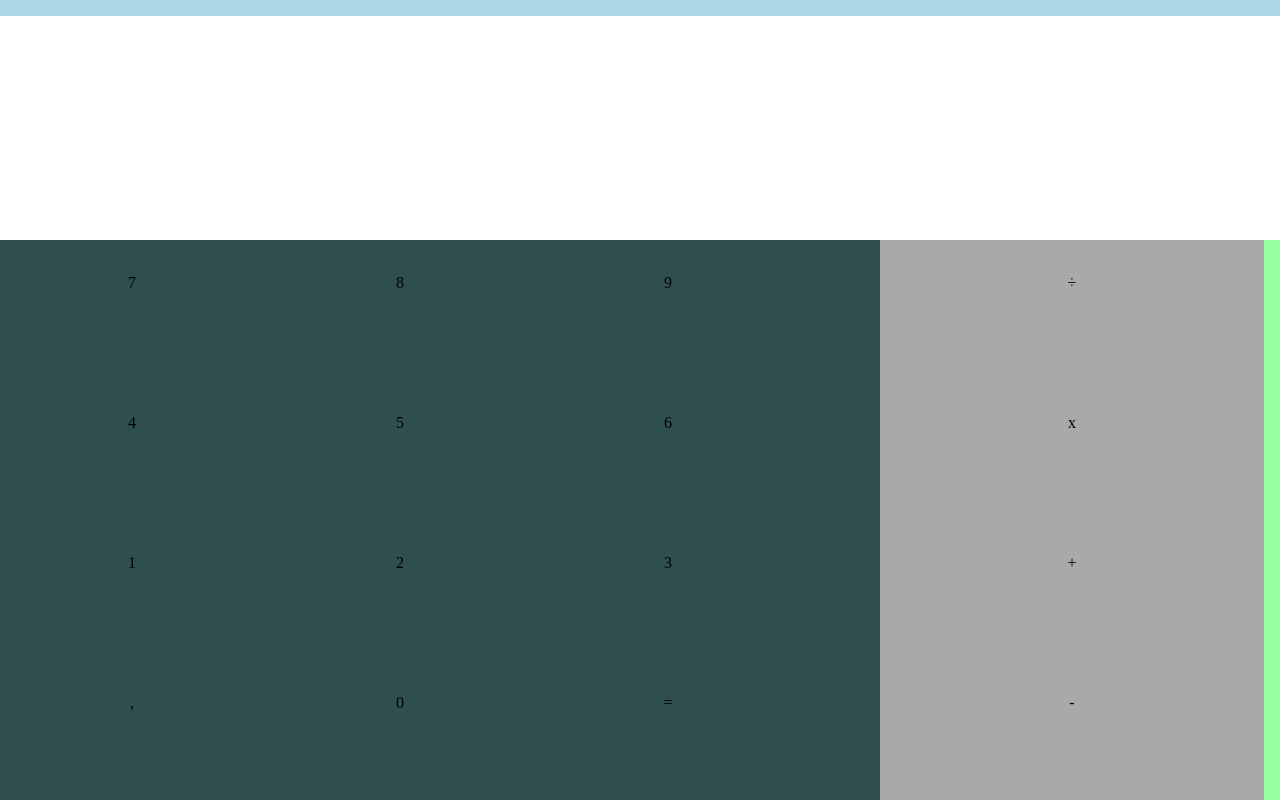
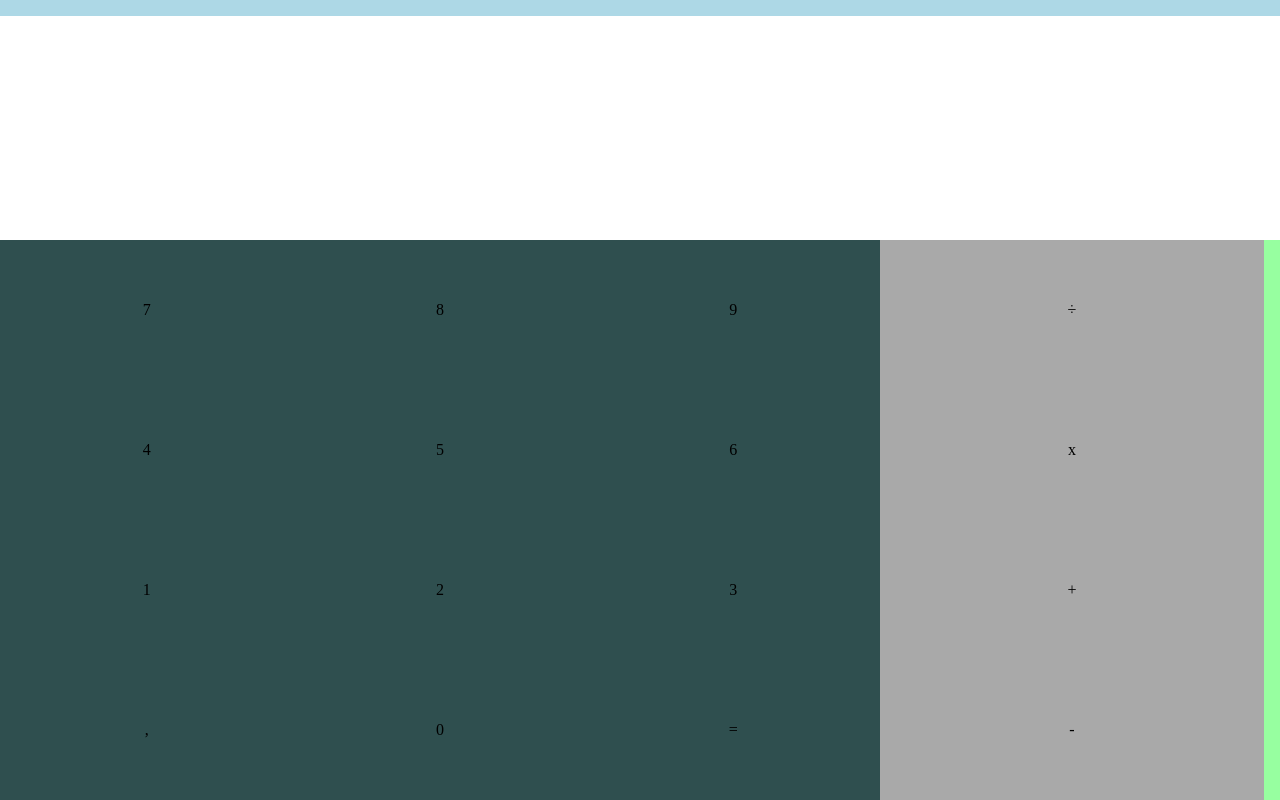
Before and after one commit to schoettker/Javascript-Calculator, a plain HTML site: page index.html in a window 1280 px wide. Drawn offline with Linux system fonts and the light colour scheme.

Commit message:
change layout to utilize flexbox

```diff
--- a/styles.css
+++ b/styles.css
@@ -21,27 +21,35 @@ html, body {
   height: 100%;
   margin: 0;
   padding: 0;
+  display: flex;
+  flex-wrap: wrap;
 }
-
 #numblock {
   background: darkslategray;
   /* width: 65%; */
   flex: 1;
 }
-
+#operands {
+  background: darkgray;
+  border-right: 1em #97FFA0 solid;
+  width: 30%;
+}
 #numblock div,
 #operands div {
-  display: inline-block;
+  flex-grow: 1;
+  display: flex;
+  justify-content: center;
+  align-items: center;
+  height: 25%;
   cursor: pointer;
-  line-height: 85px;
-  /* border: 1px solid red; */
-  height: 25%;
-  text-align: center;
-  border-radius: 10px;
+  /* border-radius: 10px; */
   transition: .4s;
 }
 #numblock div {
-  width: 30%;
+  width: 33%;
+}
+#operands div {
+  width: 100%;
 }
 #numblock div:hover,
 #operands div:hover {
@@ -49,14 +57,5 @@ html, body {
 }
 #numblock div:active,
 #operands div:active {
-  background: #3e2723;
+  background: lightblue;
 }
-#operands {
-  background: darkgray;
-  border-right: 1em #97FFA0 solid;
-  width: 30%;
-}
-
-#operands div {
-  width: 100%;
-}
```
